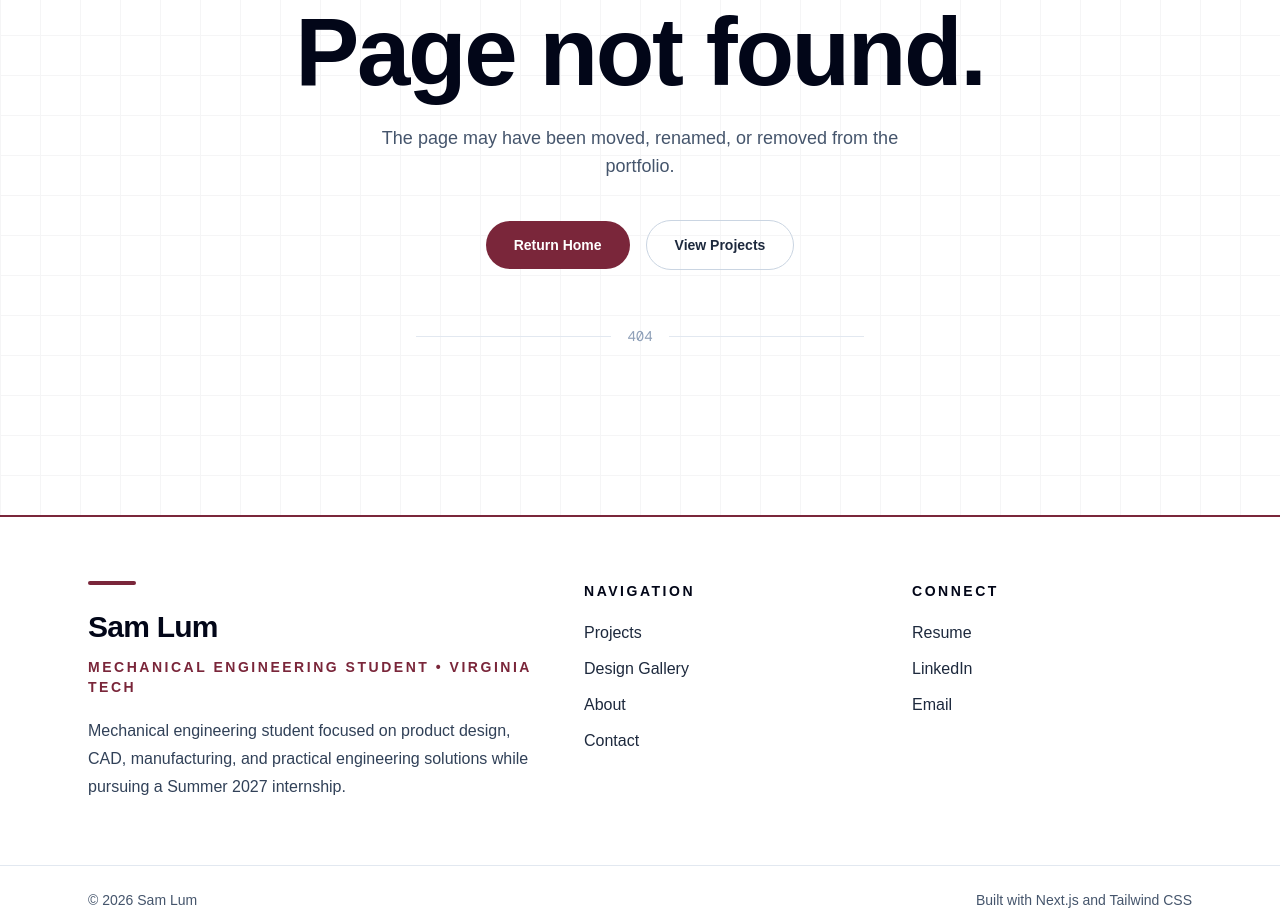
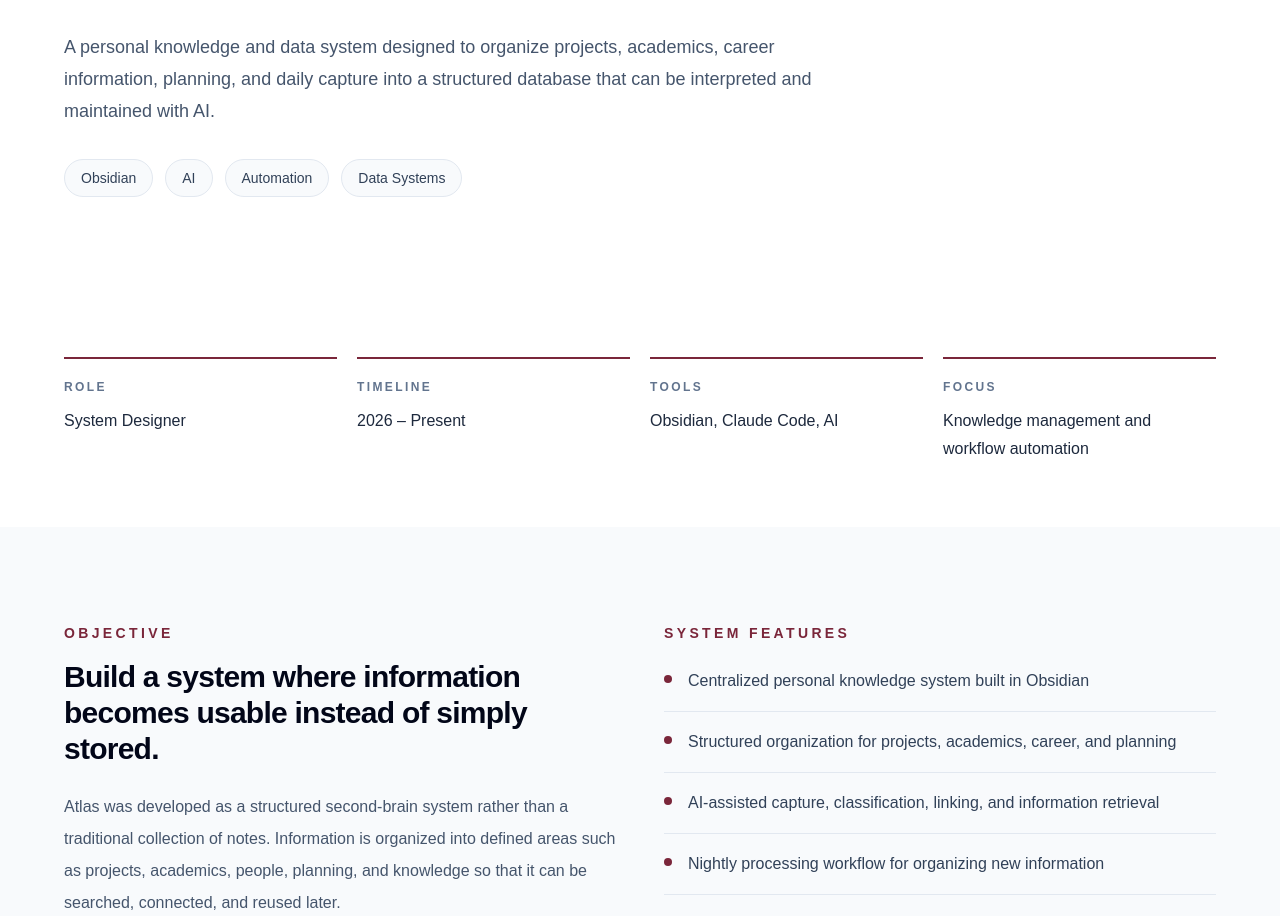
Before and after one commit to slumme-cyber/mechanical-engineering-portfolio, a Next.js app: page /projects/atlas in a window 1280 px wide. Before the commit this address had no page. Shown: the part 286-1202 px from the top of the page. Built offline with nearby package versions, Linux system fonts and the light colour scheme.

Commit message:
personal project pages

```diff
--- /dev/null
+++ b/app/projects/atlas/page.tsx
@@ -0,0 +1,187 @@
+import Link from "next/link";
+
+const projectDetails = [
+  {
+    label: "Role",
+    value: "System Designer",
+  },
+  {
+    label: "Timeline",
+    value: "2026 – Present",
+  },
+  {
+    label: "Tools",
+    value: "Obsidian, Claude Code, AI",
+  },
+  {
+    label: "Focus",
+    value: "Knowledge management and workflow automation",
+  },
+];
+
+const features = [
+  "Centralized personal knowledge system built in Obsidian",
+  "Structured organization for projects, academics, career, and planning",
+  "AI-assisted capture, classification, linking, and information retrieval",
+  "Nightly processing workflow for organizing new information",
+  "Defined permissions and governance rules for automated changes",
+  "Designed to support future scheduling, voice capture, and automated planning",
+];
+
+export default function AtlasPage() {
+  return (
+    <main className="min-h-screen bg-white">
+      {/* HERO */}
+      <section className="px-6 pb-20 pt-12 sm:pb-24">
+        <div className="mx-auto max-w-6xl">
+          <Link
+            href="/projects"
+            className="text-sm font-semibold text-slate-600 transition hover:text-[#7A263A]"
+          >
+            ← Back to Projects
+          </Link>
+
+          <div className="mt-10 max-w-4xl">
+            <p className="text-sm font-semibold uppercase tracking-[0.24em] text-[#7A263A]">
+              Data Systems & AI Automation
+            </p>
+
+            <h1 className="mt-5 text-4xl font-bold tracking-tight text-slate-950 sm:text-6xl">
+              Atlas
+            </h1>
+
+            <p className="mt-6 max-w-3xl text-lg leading-8 text-slate-600">
+              A personal knowledge and data system designed to organize
+              projects, academics, career information, planning, and daily
+              capture into a structured database that can be interpreted and
+              maintained with AI.
+            </p>
+
+            <div className="mt-8 flex flex-wrap gap-3">
+              {["Obsidian", "AI", "Automation", "Data Systems"].map((skill) => (
+                <span
+                  key={skill}
+                  className="rounded-full border border-slate-200 bg-slate-50 px-4 py-2 text-sm font-medium text-slate-700"
+                >
+                  {skill}
+                </span>
+              ))}
+            </div>
+          </div>
+        </div>
+      </section>
+
+      {/* DETAILS */}
+      <section className="px-6 py-16">
+        <div className="mx-auto max-w-6xl">
+          <div className="grid gap-5 sm:grid-cols-2 lg:grid-cols-4">
+            {projectDetails.map((detail) => (
+              <div
+                key={detail.label}
+                className="border-t-2 border-[#7A263A] pt-5"
+              >
+                <p className="text-xs font-semibold uppercase tracking-[0.2em] text-slate-500">
+                  {detail.label}
+                </p>
+                <p className="mt-3 leading-7 text-slate-800">
+                  {detail.value}
+                </p>
+              </div>
+            ))}
+          </div>
+        </div>
+      </section>
+
+      {/* OVERVIEW */}
+      <section className="bg-slate-50 px-6 py-20 sm:py-24">
+        <div className="mx-auto grid max-w-6xl gap-12 lg:grid-cols-2">
+          <div>
+            <p className="text-sm font-semibold uppercase tracking-[0.24em] text-[#7A263A]">
+              Objective
+            </p>
+
+            <h2 className="mt-4 text-3xl font-bold tracking-tight text-slate-950">
+              Build a system where information becomes usable instead of
+              simply stored.
+            </h2>
+
+            <p className="mt-6 leading-8 text-slate-600">
+              Atlas was developed as a structured second-brain system rather
+              than a traditional collection of notes. Information is organized
+              into defined areas such as projects, academics, people, planning,
+              and knowledge so that it can be searched, connected, and reused
+              later.
+            </p>
+
+            <p className="mt-5 leading-8 text-slate-600">
+              AI operates as a processing layer over the system, helping turn
+              daily capture into structured information while following
+              predefined rules for organization, permissions, and automation.
+            </p>
+          </div>
+
+          <div>
+            <p className="text-sm font-semibold uppercase tracking-[0.24em] text-[#7A263A]">
+              System Features
+            </p>
+
+            <div className="mt-6 space-y-4">
+              {features.map((feature) => (
+                <div
+                  key={feature}
+                  className="flex gap-4 border-b border-slate-200 pb-4"
+                >
+                  <span className="mt-2 h-2 w-2 shrink-0 rounded-full bg-[#7A263A]" />
+                  <p className="leading-7 text-slate-700">{feature}</p>
+                </div>
+              ))}
+            </div>
+          </div>
+        </div>
+      </section>
+
+      {/* STATUS */}
+      <section className="px-6 py-20 sm:py-24">
+        <div className="mx-auto max-w-4xl">
+          <p className="text-sm font-semibold uppercase tracking-[0.24em] text-[#7A263A]">
+            Current Development
+          </p>
+
+          <h2 className="mt-4 text-3xl font-bold tracking-tight text-slate-950">
+            Expanding from knowledge storage into an automated personal system.
+          </h2>
+
+          <p className="mt-6 leading-8 text-slate-600">
+            The current system includes the core vault architecture, project
+            and knowledge organization, governance rules, dashboards, and an
+            initial nightly processing workflow. Future development will focus
+            on deeper automation, calendar integration, voice capture, and
+            automated daily planning.
+          </p>
+        </div>
+      </section>
+
+      {/* CTA */}
+      <section className="border-t border-slate-200 px-6 py-16">
+        <div className="mx-auto flex max-w-6xl flex-col items-start justify-between gap-6 sm:flex-row sm:items-center">
+          <div>
+            <p className="text-sm font-semibold text-[#7A263A]">
+              Explore another project
+            </p>
+
+            <h2 className="mt-2 text-2xl font-bold text-slate-950">
+              View the complete project collection.
+            </h2>
+          </div>
+
+          <Link
+            href="/projects"
+            className="inline-flex items-center justify-center rounded-full border border-slate-300 px-6 py-3 text-sm font-semibold text-slate-800 transition hover:border-[#7A263A] hover:text-[#7A263A]"
+          >
+            All Projects
+          </Link>
+        </div>
+      </section>
+    </main>
+  );
+}
--- a/app/projects/engineering-portfolio/page.tsx
+++ b/app/projects/engineering-portfolio/page.tsx
@@ -75,7 +75,7 @@ export default function EngineeringPortfolioPage() {
 
             <div className="overflow-hidden rounded-3xl border border-slate-200 bg-slate-50 shadow-sm">
               <Image
-                src="/images/portfolio-project.jpg"
+                src="/images/projects/portfolio-preview.jpg"
                 alt="Homepage of Sam Lum's mechanical engineering portfolio"
                 width={1400}
                 height={900}
--- a/components/MobileNav.tsx
+++ b/components/MobileNav.tsx
@@ -6,8 +6,7 @@ import { useState } from "react";
 const links = [
   { label: "Home", href: "/" },
   { label: "Projects", href: "/projects" },
-  { label: "Design Gallery", href: "/design-gallery" },
-  { label: "About", href: "/about" },
+   { label: "About", href: "/about" },
   { label: "Contact", href: "/contact" },
 ];
 
```
